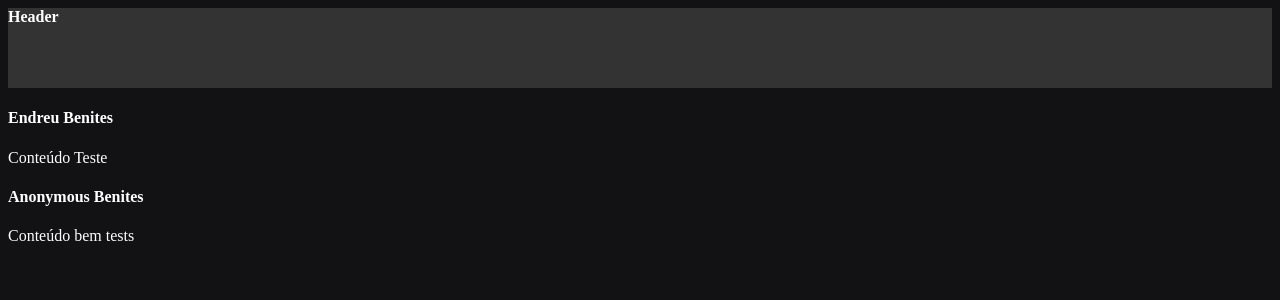
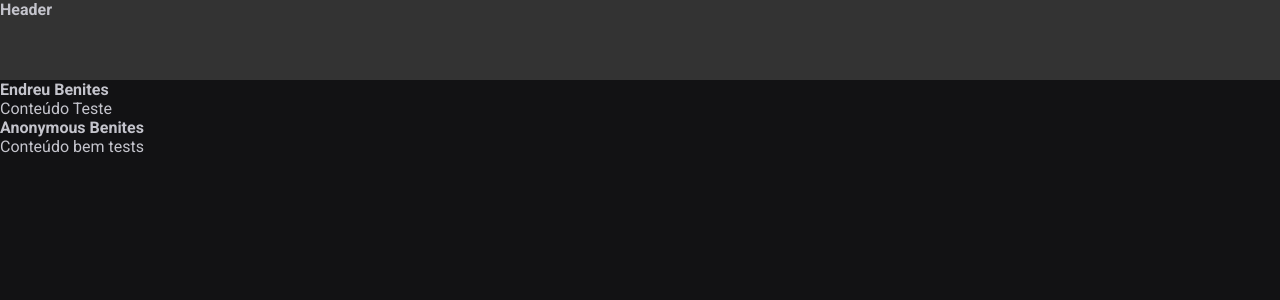
Before and after one commit to endreumrb/ignite-feed, a React (Vite) app: page / in a window 1280 px wide. Shown: the top 300 px of the page. Built offline with nearby package versions, Linux system fonts and the light colour scheme.

Commit message:
Definindo estilização global

```diff
--- a/index.html
+++ b/index.html
@@ -2,8 +2,15 @@
 <html lang="en">
   <head>
     <meta charset="UTF-8" />
+
+    <link rel="preconnect" href="https://fonts.googleapis.com" />
+    <link rel="preconnect" href="https://fonts.gstatic.com" crossorigin />
+
     <link rel="icon" type="image/svg+xml" href="/vite.svg" />
     <meta name="viewport" content="width=device-width, initial-scale=1.0" />
+
+    <link href="https://fonts.googleapis.com/css2?family=Roboto:wght@400;700&display=swap" rel="stylesheet" />
+
     <title>Vite + React</title>
   </head>
   <body>
--- a/src/global.css
+++ b/src/global.css
@@ -1,4 +1,31 @@
+:root {
+    --white: #ffffff;
+
+    --gray-100: #e1e1e6;
+    --gray-300: #c4c4cc;
+    --gray-400: #8d8d99;
+    --gray-600: #323238;
+    --gray-700: #29292e;
+    --gray-800: #282824;
+    --gray-900: #121214;
+
+    --green-500: #00875f;
+}
+
+* {
+    margin: 0;
+    padding: 0;
+    box-sizing: border-box;
+}
+
 body {
-    background-color: #121214;
-    color: #FFFFFF;
+    background-color: var(--gray-900);
+    color: var(--gray-300);
+    -webkit-font-smoothing: antialiased;
 }
+
+body, input, textarea, button {
+    font-family: 'Roboto', sans-serif;
+    font-family: 400;
+    font-size: 1rem;
+}
```
